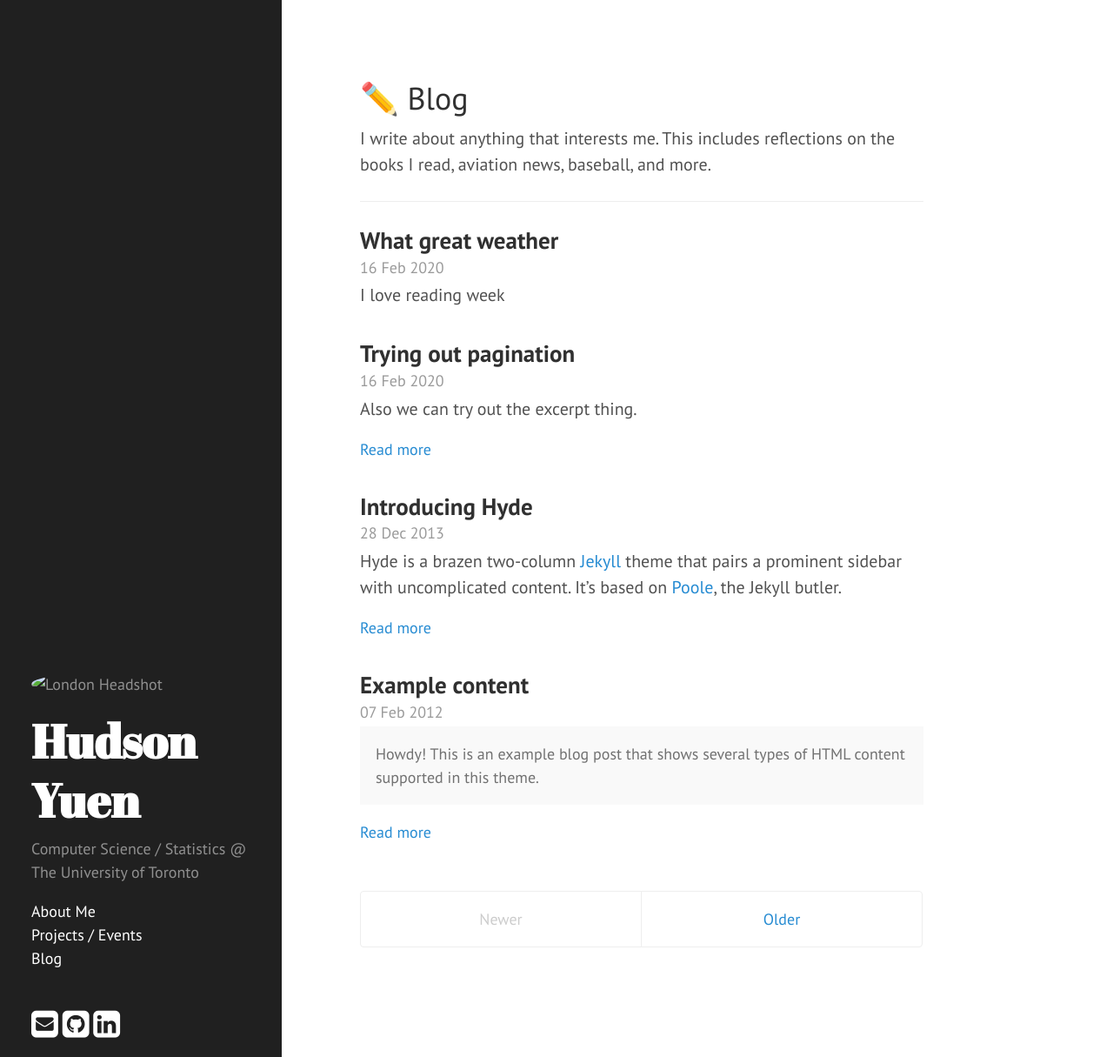
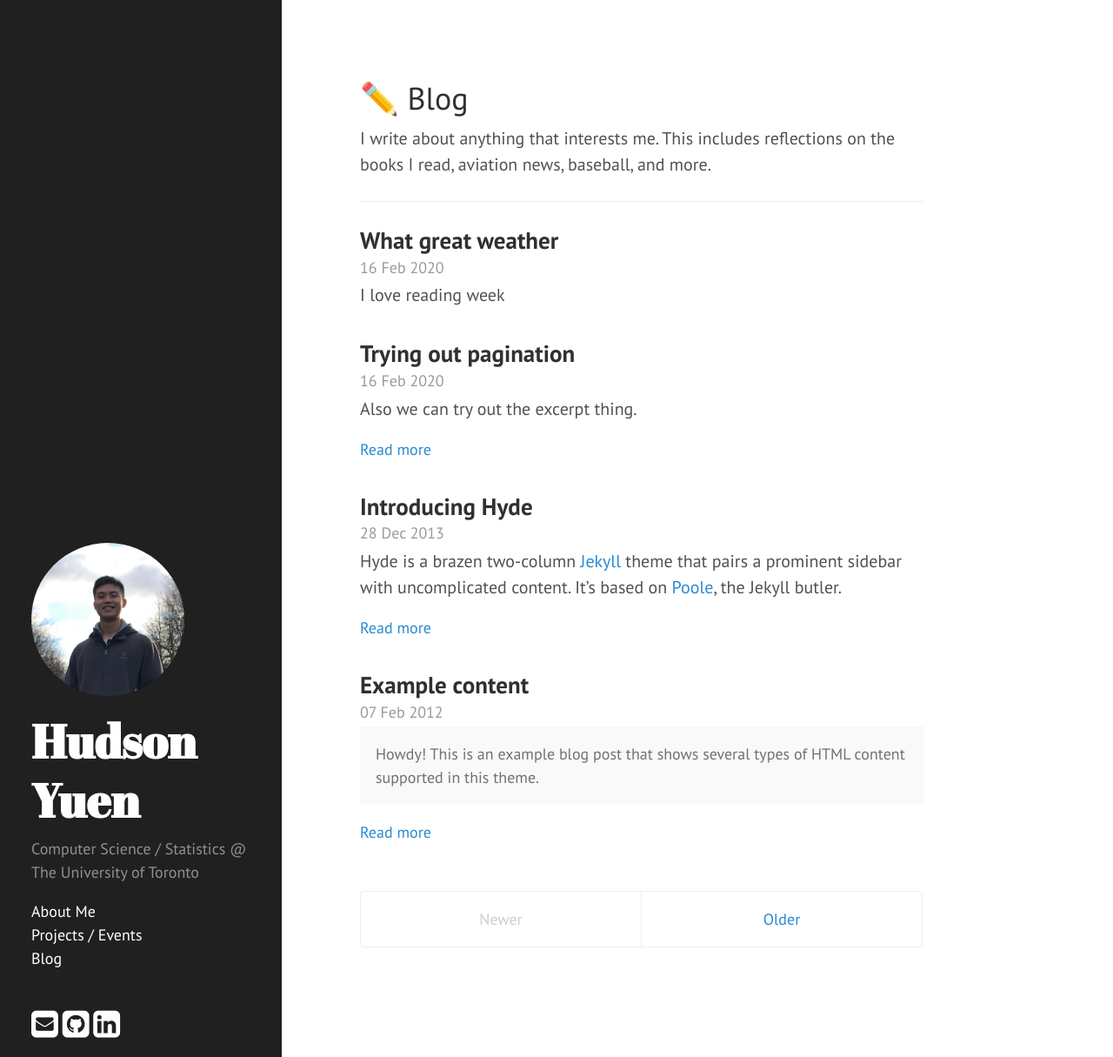
Before and after one commit to hudyu17/personal_hyde, a Jekyll site: the page built from blog/index.html, in a window 1280 px wide and 1215 px high. Shown: the whole window at 87% size. Built offline with Jekyll 4.4.1, drawn with Linux system fonts in a browser that asks for light colours; nearby versions of some CDN libraries; the list of posts is cut into pages by our own code.

Commit message:
change base

```diff
--- a/_includes/head.html
+++ b/_includes/head.html
@@ -22,8 +22,8 @@
   <link rel="stylesheet" href="http://fonts.googleapis.com/css?family=PT+Sans:400,400italic,700|Abril+Fatface">
 
   <!-- Icons -->
-  <link rel="apple-touch-icon-precomposed" sizes="144x144" href="{{ site.baseurl }}public/apple-touch-icon-144-precomposed.png">
-                                 <link rel="shortcut icon" href="{{ site.baseurl }}public/favicon.ico">
+  <link rel="apple-touch-icon-precomposed" sizes="144x144" href="{{ site.url }}/public/apple-touch-icon-144-precomposed.png">
+                                 <link rel="shortcut icon" href="{{ site.url }}/public/favicon.ico">
 
   <!-- RSS -->
   <link rel="alternate" type="application/rss+xml" title="RSS" href="/atom.xml">
--- a/_includes/sidebar.html
+++ b/_includes/sidebar.html
@@ -1,7 +1,7 @@
 <link href="//maxcdn.bootstrapcdn.com/font-awesome/4.2.0/css/font-awesome.min.css" rel="stylesheet">
 <div class="sidebar">
   <div class="container sidebar-sticky">
-    <img class="sidebar-image" src="{{ site.baseurl }}assets/london.jpg" alt="London Headshot">
+    <img class="sidebar-image" src="{{ site.url }}/assets/london.jpg" alt="London Headshot">
     <div class="sidebar-about">
       <h1>
         <a href="{{ site.url }}">
```
